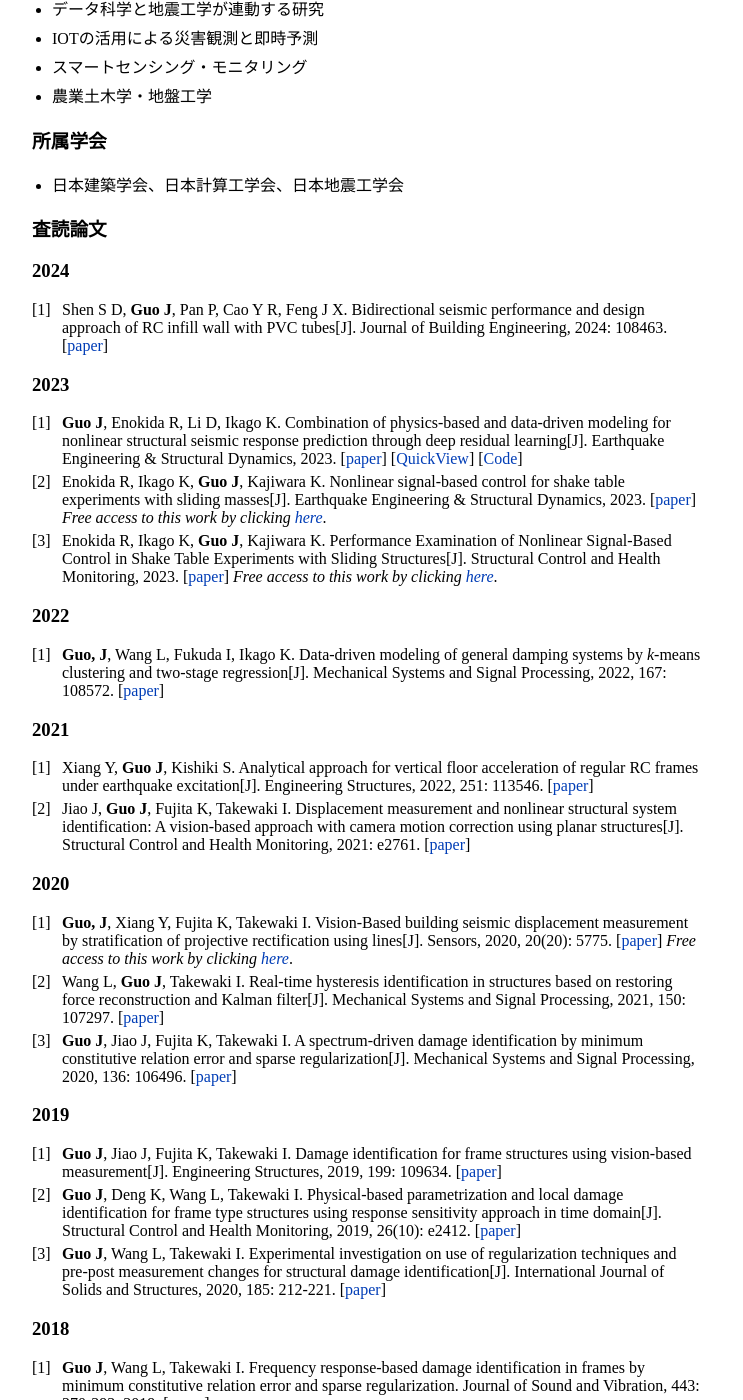
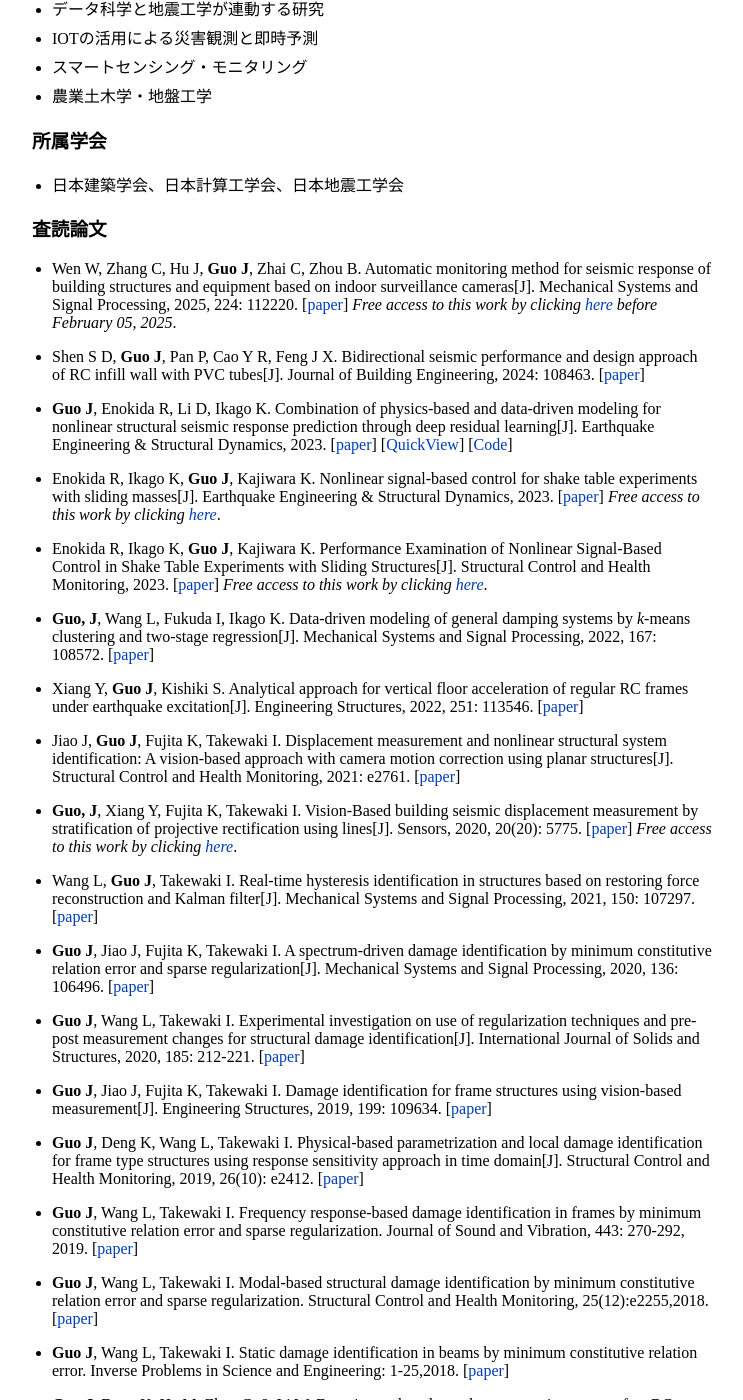
Before and after one commit to JiaGUOCV/JiaGUOCV.github.io, a Jekyll site: the page built from Japanese.md, in a window 1280 px wide and 1400 px high, scrolled down 787 px. Shown: the whole window, without its empty margins (258-1001 px from the left). Built offline with Jekyll 4.4.1, drawn with Linux system fonts in a browser that asks for light colours.

Commit message:
contact4

```diff
--- a/Japanese.md
+++ b/Japanese.md
@@ -39,55 +39,58 @@ layout: default
 
 ### 査読論文
 
-### 2024
-1. Shen S D, **Guo J**, Pan P, Cao Y R, Feng J X. Bidirectional seismic performance and design approach of RC infill wall with PVC tubes[J]. Journal of Building Engineering, 2024: 108463. [[paper](https://doi.org/10.1016/j.jobe.2024.108463)]
+* Wen W, Zhang C, Hu J, **Guo J**, Zhai C, Zhou B. Automatic monitoring method for seismic response of building structures and equipment based on indoor surveillance cameras[J]. Mechanical Systems and Signal Processing, 2025, 224: 112220. [[paper](https://doi.org/10.1016/j.ymssp.2024.112220)] *Free access to this work by clicking [here](https://authors.elsevier.com/c/1kHXM39~t0jUUt) before February 05, 2025*.
 
-### 2023
-1. **Guo J**, Enokida R, Li D, Ikago K. Combination of physics-based and data-driven modeling for nonlinear structural seismic response prediction through deep residual learning[J]. Earthquake Engineering & Structural Dynamics, 2023.
+* Shen S D, **Guo J**, Pan P, Cao Y R, Feng J X. Bidirectional seismic performance and design approach of RC infill wall with PVC tubes[J]. Journal of Building Engineering, 2024: 108463. [[paper](https://doi.org/10.1016/j.jobe.2024.108463)]
+
+* **Guo J**, Enokida R, Li D, Ikago K. Combination of physics-based and data-driven modeling for nonlinear structural seismic response prediction through deep residual learning[J]. Earthquake Engineering & Structural Dynamics, 2023.
 [[paper](https://onlinelibrary.wiley.com/doi/10.1002/eqe.3863)] [[QuickView](https://onlinelibrary.wiley.com/share/author/2SEQPPGRSGIXGYMJANEN?target=10.1002/eqe.3863)] [[Code](https://github.com/JiaGuoLab/pdhi)]
-2. Enokida R, Ikago K, **Guo J**, Kajiwara K. Nonlinear signal‐based control for shake table experiments with sliding masses[J]. Earthquake Engineering & Structural Dynamics, 2023.
+
+* Enokida R, Ikago K, **Guo J**, Kajiwara K. Nonlinear signal‐based control for shake table experiments with sliding masses[J]. Earthquake Engineering & Structural Dynamics, 2023.
 [[paper](https://onlinelibrary.wiley.com/doi/10.1002/eqe.3852)]
 *Free access to this work by clicking [here](https://onlinelibrary.wiley.com/doi/epdf/10.1002/eqe.3852)*.
-3. Enokida R, Ikago K, **Guo J**, Kajiwara K. Performance Examination of Nonlinear Signal-Based Control in Shake Table Experiments with Sliding Structures[J]. Structural Control and Health Monitoring, 2023.
+
+*  Enokida R, Ikago K, **Guo J**, Kajiwara K. Performance Examination of Nonlinear Signal-Based Control in Shake Table Experiments with Sliding Structures[J]. Structural Control and Health Monitoring, 2023.
 [[paper](https://doi.org/10.1155/2023/9526244)]
 *Free access to this work by clicking [here](https://downloads.hindawi.com/journals/schm/2023/9526244.pdf?_gl=1*191gvsh*_ga*MTI5NTcyMTc5MC4xNzAzNjczNTAw*_ga_NF5QFMJT5V*MTcwNjI0ODYwMy4zLjEuMTcwNjI0ODk3NC40LjAuMA..&_ga=2.184328358.160857340.1706248603-1295721790.1703673500)*.
 
-### 2022
-1. **Guo, J**, Wang L, Fukuda I, Ikago K. Data-driven modeling of general damping systems by *k*-means clustering and two-stage regression[J]. Mechanical Systems and Signal Processing, 2022, 167: 108572.
+* **Guo, J**, Wang L, Fukuda I, Ikago K. Data-driven modeling of general damping systems by *k*-means clustering and two-stage regression[J]. Mechanical Systems and Signal Processing, 2022, 167: 108572.
 [[paper](https://doi.org/10.1016/j.ymssp.2021.108572)]
 
-### 2021
-1. Xiang Y, **Guo J**, Kishiki S. Analytical approach for vertical floor acceleration of regular RC frames under earthquake excitation[J]. Engineering Structures, 2022, 251: 113546.
+*  Xiang Y, **Guo J**, Kishiki S. Analytical approach for vertical floor acceleration of regular RC frames under earthquake excitation[J]. Engineering Structures, 2022, 251: 113546.
 [[paper](https://doi.org/10.1016/j.engstruct.2021.113546)]
-2. Jiao J, **Guo J**,  Fujita K, Takewaki I. Displacement measurement and nonlinear structural
+
+* Jiao J, **Guo J**,  Fujita K, Takewaki I. Displacement measurement and nonlinear structural
 system identification: A vision-based approach with camera motion correction using planar structures[J]. Structural Control and Health Monitoring, 2021: e2761.
 [[paper](https://doi.org/10.1002/stc.2761)]
 
-### 2020
-1. **Guo, J**, Xiang Y, Fujita K, Takewaki I. Vision-Based building seismic displacement measurement by stratification of projective rectification using lines[J]. Sensors, 2020, 20(20): 5775.
+* **Guo, J**, Xiang Y, Fujita K, Takewaki I. Vision-Based building seismic displacement measurement by stratification of projective rectification using lines[J]. Sensors, 2020, 20(20): 5775.
 [[paper](https://doi.org/10.3390/s20205775)]
 *Free access to this work by clicking [here](https://www.mdpi.com/1424-8220/20/20/5775/pdf)*.
-2. Wang L, **Guo J**, Takewaki I. Real-time hysteresis identification in structures based on restoring force reconstruction and Kalman filter[J]. Mechanical Systems and Signal Processing, 2021, 150: 107297.
+
+* Wang L, **Guo J**, Takewaki I. Real-time hysteresis identification in structures based on restoring force reconstruction and Kalman filter[J]. Mechanical Systems and Signal Processing, 2021, 150: 107297.
 [[paper](https://doi.org/10.1016/j.ymssp.2020.107297)]
-3. **Guo J**, Jiao J, Fujita K, Takewaki I. A spectrum-driven damage identification by minimum constitutive relation error and sparse regularization[J]. Mechanical Systems and Signal Processing, 2020, 136: 106496.
+
+* **Guo J**, Jiao J, Fujita K, Takewaki I. A spectrum-driven damage identification by minimum constitutive relation error and sparse regularization[J]. Mechanical Systems and Signal Processing, 2020, 136: 106496.
 [[paper](https://doi.org/10.1016/j.ymssp.2019.106496)]
 
-### 2019
-1. **Guo J**, Jiao J, Fujita K, Takewaki I. Damage identification for frame structures using vision-based measurement[J]. Engineering Structures, 2019, 199: 109634.
-[[paper](https://doi.org/10.1016/j.engstruct.2019.109634)]
-2. **Guo J**, Deng K, Wang L, Takewaki I. Physical-based parametrization and local damage identification for frame type structures using response sensitivity approach in time domain[J]. Structural Control and Health Monitoring, 2019, 26(10): e2412.
-[[paper](https://doi.org/10.1002/stc.2412)]
-3. **Guo J**, Wang L, Takewaki I. Experimental investigation on use of regularization techniques and pre-post measurement changes for structural damage identification[J]. International Journal of Solids and Structures, 2020, 185: 212-221.
+* **Guo J**, Wang L, Takewaki I. Experimental investigation on use of regularization techniques and pre-post measurement changes for structural damage identification[J]. International Journal of Solids and Structures, 2020, 185: 212-221.
 [[paper](https://doi.org/10.1016/j.ijsolstr.2019.08.026)]
 
-### 2018
-1. **Guo J**, Wang L, Takewaki I. Frequency response-based damage identification in frames by minimum constitutive relation error and sparse regularization. Journal of Sound and Vibration, 443: 270-292, 2019.
+* **Guo J**, Jiao J, Fujita K, Takewaki I. Damage identification for frame structures using vision-based measurement[J]. Engineering Structures, 2019, 199: 109634.
+[[paper](https://doi.org/10.1016/j.engstruct.2019.109634)]
+
+* **Guo J**, Deng K, Wang L, Takewaki I. Physical-based parametrization and local damage identification for frame type structures using response sensitivity approach in time domain[J]. Structural Control and Health Monitoring, 2019, 26(10): e2412.
+[[paper](https://doi.org/10.1002/stc.2412)]
+
+* **Guo J**, Wang L, Takewaki I. Frequency response-based damage identification in frames by minimum constitutive relation error and sparse regularization. Journal of Sound and Vibration, 443: 270-292, 2019.
 [[paper](https://doi.org/10.1016/j.jsv.2018.11.020)]
-2. **Guo J**, Wang L, Takewaki I. Modal-based structural damage identification by minimum constitutive relation error and sparse regularization. Structural Control and Health Monitoring, 25(12):e2255,2018.
+
+* **Guo J**, Wang L, Takewaki I. Modal-based structural damage identification by minimum constitutive relation error and sparse regularization. Structural Control and Health Monitoring, 25(12):e2255,2018.
 [[paper](https://doi.org/10.1002/stc.2255)]
-3. **Guo J**, Wang L, Takewaki I. Static damage identification in beams by minimum constitutive relation error. Inverse Problems in Science and Engineering: 1-25,2018.
+
+* **Guo J**, Wang L, Takewaki I. Static damage identification in beams by minimum constitutive relation error. Inverse Problems in Science and Engineering: 1-25,2018.
 [[paper](https://doi.org/10.1080/17415977.2018.1553965)]
 
-### 2017
-1. **Guo J**, Deng K, He M, Zhao C, & Li W. Experimental study on the construction stages of an RC closure pour in bridge widening. Journal of Bridge Engineering, 22(12):06017007,2017.
+* **Guo J**, Deng K, He M, Zhao C, & Li W. Experimental study on the construction stages of an RC closure pour in bridge widening. Journal of Bridge Engineering, 22(12):06017007,2017.
 [[paper](https://ascelibrary.org/doi/full/10.1061/(ASCE)BE.1943-5592.0001155)]
```
Also changed, not shown: index.md (+14 -4 lines).
